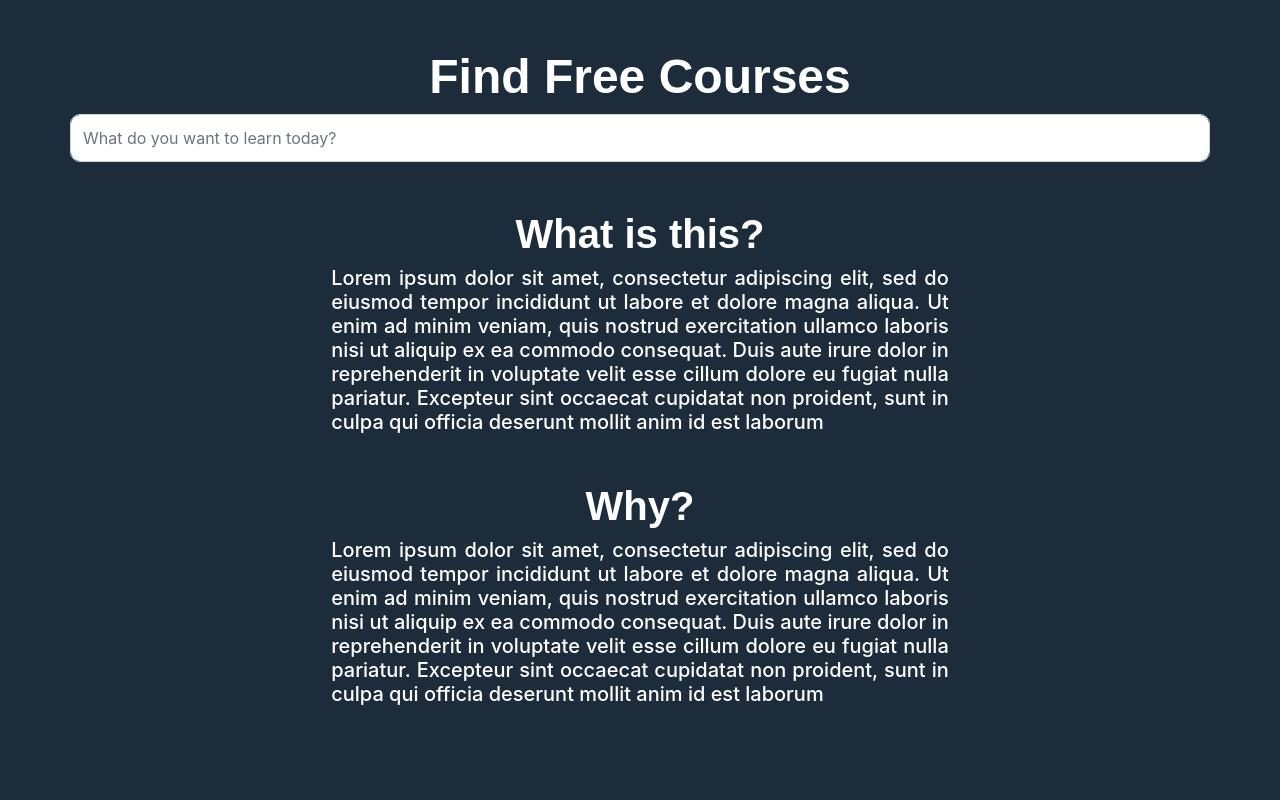
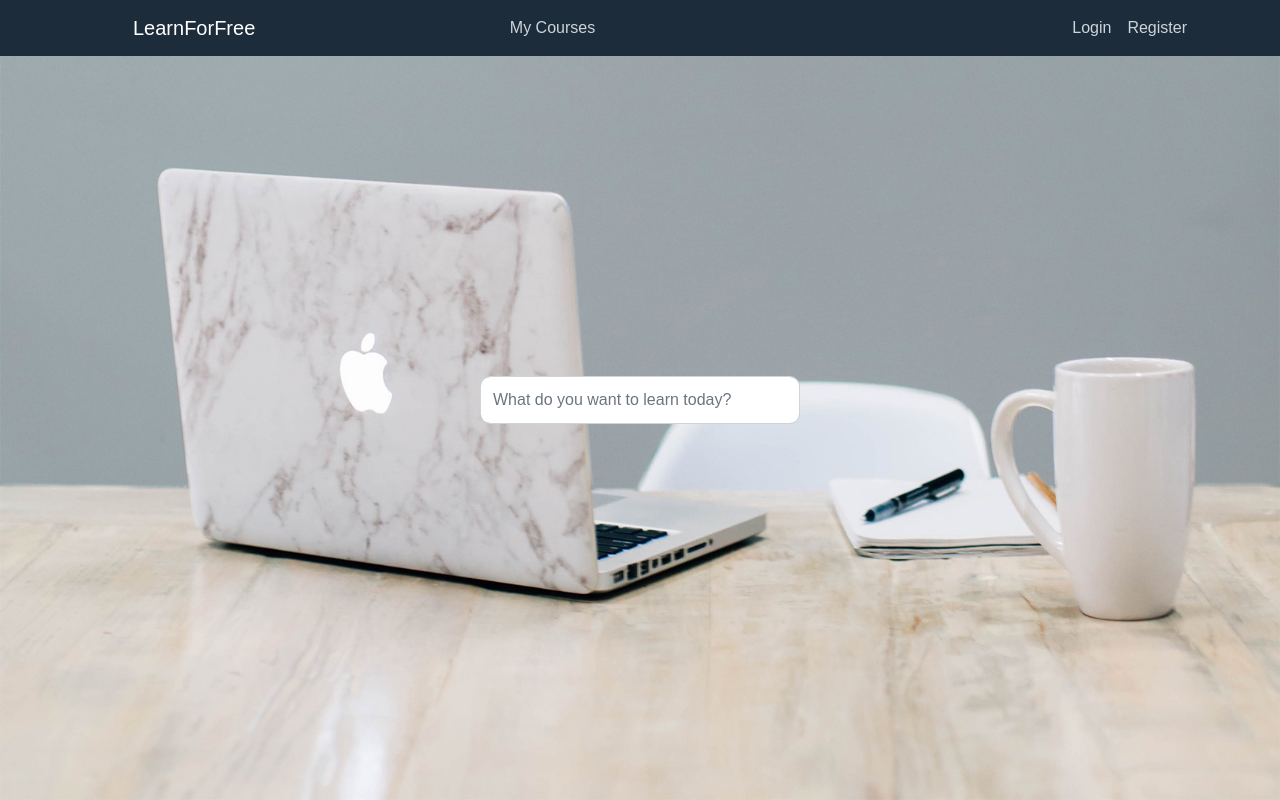
Before and after one commit to MLH-Fellowship/LearnForFree, a Django app: page / in a window 1280 px wide. Run offline with Django 3.2, Linux system fonts and the light colour scheme; some libraries are stand-ins or nearby versions.

Commit message:
feat(): landingpage

```diff
--- a/learnforfree/settings.py
+++ b/learnforfree/settings.py
@@ -77,7 +77,7 @@ WSGI_APPLICATION = 'learnforfree.wsgi.application'
 DATABASES = {
     'default': {
         'ENGINE': 'django.db.backends.sqlite3',
-        'NAME': BASE_DIR / 'db.sqlite3',
+        'NAME': str(BASE_DIR / 'db.sqlite3'),
     }
 }
 
--- a/learnforfree/static/css/site.css
+++ b/learnforfree/static/css/site.css
@@ -1,4 +1,4 @@
-body{
+/* body{
     background-color: #1d2c3b;
     color: white;
 
@@ -15,4 +15,4 @@ h2.title-italic{
     margin-top: 5px;
     font-weight: 600;
     font-size: 5vh;
-}
+} */
--- a/learnforfree/templates/base_generic.html
+++ b/learnforfree/templates/base_generic.html
@@ -9,7 +9,8 @@
     <link rel="stylesheet" href="https://stackpath.bootstrapcdn.com/bootstrap/4.5.2/css/bootstrap.min.css" integrity="sha384-JcKb8q3iqJ61gNV9KGb8thSsNjpSL0n8PARn9HuZOnIxN0hoP+VmmDGMN5t9UJ0Z" crossorigin="anonymous">
     {% block title %}<title>Local Library</title>{% endblock %}
     {% load static %}
-    <link rel="stylesheet" href="{% static 'css/site.css' %}">
+    <!-- <link rel="stylesheet" href="{% static 'css/site.css' %}"> -->
+    <link rel="stylesheet" type="text/css" href="{% static 'learnforfree/style.css' %}">
   </head>
   <body>
 
--- a/learnforfree/templates/index.html
+++ b/learnforfree/templates/index.html
@@ -2,29 +2,40 @@
 {% extends "templates/base_generic.html" %}
 
 {% block content %}
-<h2 class="title text-center mt-5">Find Free Courses</h2>
+<header class="site-header">
+	  <nav class="navbar navbar-expand-md navbar-dark bg-steel fixed-top">
+	    <div class="container">
+	      <a class="navbar-brand ml-5" href="#">LearnForFree</a>
+	      <button class="navbar-toggler" type="button" data-toggle="collapse" data-target="#navbarToggle" aria-controls="navbarToggle" aria-expanded="false" aria-label="Toggle navigation">
+	      <span class="navbar-toggler-icon"></span>
+	      </button>
+	      <div class="collapse navbar-collapse" id="navbarToggle">
+	        <!-- <div class="navbar-nav mr-auto">
+	          <a class="nav-item nav-link" href="#">Home</a>
+	          <a class="nav-item nav-link" href="#">About</a>
+	        </div> -->
 
-<div class="container">
-    <row>
-        <div class="form-group row mt-2">
-            <input style="height: 6vh; border-radius: 10px;" type="search" class="form-control" placeholder="What do you want to learn today?">
-        </div>
-    </row>
+          <div class="navbar-nav mx-auto">
+	          <a class="nav-item nav-link" href="#">My Courses</a>
+	        </div>
 
-    <row class="text-center">
-        <div class="col-12 col-sm-4 col-md-8 col-lg-7 mt-5 mx-auto">
-            <h2 class="title-italic">What is this?</h2>
-            <h5 class="text-justify g-mt-50">Lorem ipsum dolor sit amet, consectetur adipiscing elit, sed do eiusmod tempor incididunt ut labore et dolore magna aliqua. Ut enim ad minim veniam, quis nostrud exercitation ullamco laboris nisi ut aliquip ex ea commodo consequat. Duis aute irure dolor in reprehenderit in voluptate velit esse cillum dolore eu fugiat nulla pariatur. Excepteur sint occaecat cupidatat non proident, sunt in culpa qui officia deserunt mollit anim id est laborum</h5>
-        </div>
-        <div class="col-12 col-sm-8 col-md-8 col-lg-7 mt-5 mx-auto">
-            <h2 class="title-italic">Why?</h2>
-            <h5 class="text-justify g-mt-50">Lorem ipsum dolor sit amet, consectetur adipiscing elit, sed do eiusmod tempor incididunt ut labore et dolore magna aliqua. Ut enim ad minim veniam, quis nostrud exercitation ullamco laboris nisi ut aliquip ex ea commodo consequat. Duis aute irure dolor in reprehenderit in voluptate velit esse cillum dolore eu fugiat nulla pariatur. Excepteur sint occaecat cupidatat non proident, sunt in culpa qui officia deserunt mollit anim id est laborum</h5>
-        </div>
-    </row>
+	        <!-- Navbar Right Side -->
+	        <div class="navbar-nav ml-auto">
+	          <a class="nav-item nav-link" href="#">Login</a>
+	          <a class="nav-item nav-link" href="#">Register</a>
+	        </div>
+	      </div>
+	    </div>
+	  </nav>
+	</header>
 
-    <row class="text-center">
-
-    </row>
+<div class="backgroundImage">
+    <img src="../static/hero_1.jpg" class='backImage' alt="landingpage">
+    <!--search box-->
+    <div class="form-group searchbox">
+        <input style="height: 6vh; border-radius: 10px;" type="search" class="form-control"
+        placeholder="What do you want to learn today?">
+    </div>
 </div>
 
 {% endblock %}
--- a/static/css/site.css
+++ b/static/css/site.css
@@ -1,4 +1,4 @@
-body{
+/* body{
     background-color: #1d2c3b;
     color: white;
 
@@ -15,4 +15,4 @@ h2.title-italic{
     margin-top: 5px;
     font-weight: 600;
     font-size: 5vh;
-}
+} */
--- /dev/null
+++ b/static/learnforfree/style.css
@@ -0,0 +1,126 @@
+body {
+    background: #fafafa;
+    color: #333333;
+    font-family: 'Montserrat', sans-serif;
+  }
+
+  h1, h2, h3, h4, h6 {
+    color: #444444;
+  }
+
+  h5 {
+    color: #00008B;
+  }
+
+  ul {
+    margin: 0;
+  }
+
+  .bg-steel {
+    background-color: #1d2c3b !important;
+  }
+
+  .site-header .navbar-nav .nav-link {
+    color: #cbd5db;
+  }
+
+  .site-header .navbar-nav .nav-link:hover {
+    color: #ffffff;
+  }
+
+  .site-header .navbar-nav .nav-link.active {
+    font-weight: 500;
+  }
+
+  nav-item {
+    border: 1px solid #26272c;
+  }
+
+  .backgroundImage {
+    position: relative;
+  }
+
+  .backImage {
+    height: 100vh;
+    width: 100%;
+    background-position: center center;
+    background-size: cover;
+    background-repeat: no-repeat;
+  }
+
+  .searchbox {
+    width: 25%;
+    position: absolute;
+    top: 50%;
+    left: 50%;
+    transform: translate(-50%, -50%);
+  }
+
+  .content-section {
+    background: #ffffff;
+    padding: 10px 20px;
+    border: 1px solid #dddddd;
+    border-radius: 3px;
+    margin-bottom: 20px;
+  }
+
+  .article-title {
+    font-style: bold;
+    border-bottom: 2px solid #e1e1e1
+  }
+
+  a.article-title:hover {
+    color: #428bca;
+    text-decoration: none;
+  }
+
+  .article-content {
+    margin-top: 2px;
+    white-space: pre-line;
+  }
+
+  .article-img {
+    height: 32px;
+    width: 32px;
+    margin-right: 16px;
+  }
+
+  .article-metadata {
+    padding-bottom: 1px;
+    margin-bottom: 4px;
+  }
+
+  .article-metadata a:hover {
+    color: #333;
+    text-decoration: none;
+  }
+
+  .article-svg {
+    width: 25px;
+    height: 25px;
+    vertical-align: middle;
+  }
+
+  .account-img {
+    height: 100px;
+    width: 100px;
+    margin-right: 20px;
+    margin-bottom: 16px;
+  }
+
+  .account-heading {
+    font-size: 1.5rem;
+  }
+
+  /* comments */
+  .comment {
+    margin: 20px 0px 20px 20px;
+  }
+
+
+  /* .footer2 {
+    background-color: #26272c;
+    position: absolute !important;
+    bottom: 0;
+    width: 100% !important;
+  } */
```
Also changed, not shown: learnforfree/templates/login.html (added), learnforfree/templates/mycourses.html (added), learnforfree/templates/search.html (added), learnforfree/templates/signup.html (added), static/hero_1.jpg (added).
